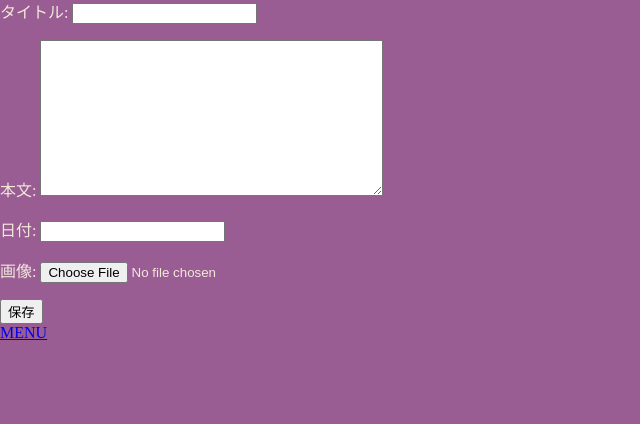
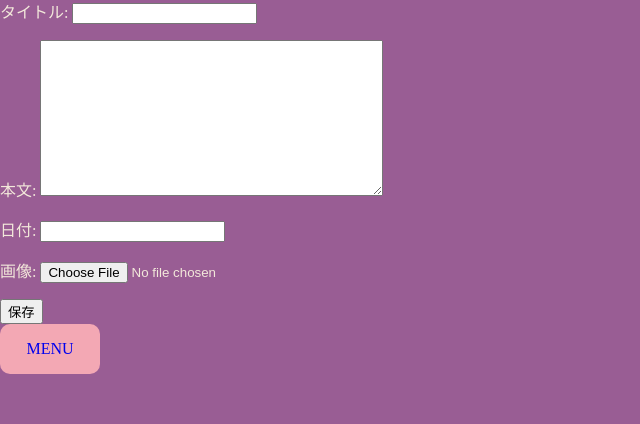
Before and after one commit to megumiru175-cyber/myjob, a Django app: page /myjob/page/create/ in a window 1280 px wide. Shown: the part 76-500 px from the top of the page, without its empty margins (0-640 px from the left). Run offline with Django 5.2, Linux system fonts and the light colour scheme; a user stored in the database is signed in.

Commit message:
Update page_form.html

```diff
--- a/templates/myjob/page_form.html
+++ b/templates/myjob/page_form.html
@@ -7,5 +7,7 @@
     {{form.as_p}}
     <button type="submit">保存</button>
 </form>
+<div class="button">
 <a href="{% url 'myjob:menu' %}">MENU</a>
+</div>
 {% endblock %}
```
